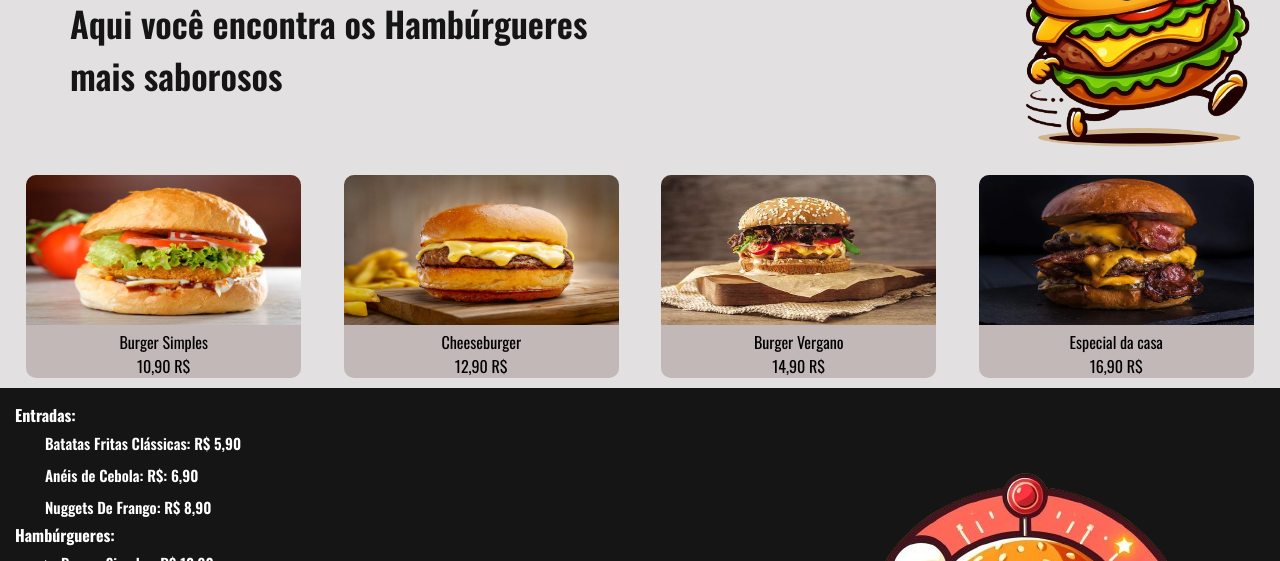
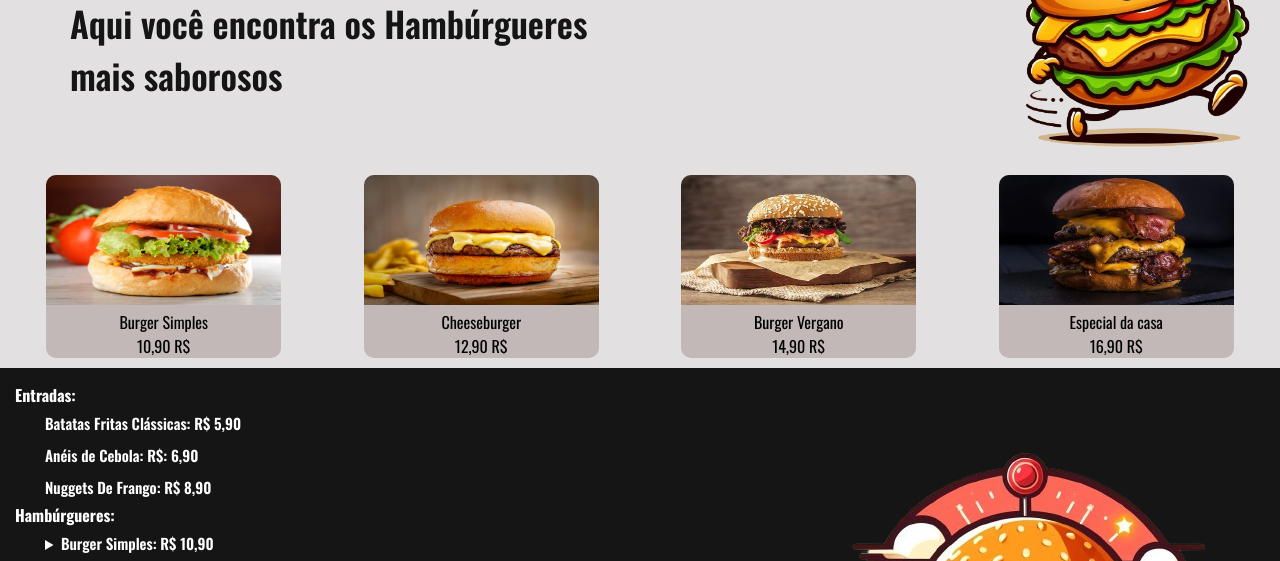
Before and after one commit to Lindomar17/burguer-house, a plain HTML site: page index.html in a window 1280 px wide. Shown: the part 235-796 px from the top of the page. Drawn offline with nearby package versions, Linux system fonts and the light colour scheme.

Commit message:
atualizei estilos

```diff
--- a/estilos/responsivo.css
+++ b/estilos/responsivo.css
@@ -77,6 +77,11 @@
         width: 650px;
     }
 
+    #hamburguers img {
+        width: 205px;
+        height: 130px;
+    }
+
     #hamburguers ul {
         display: flex;
         text-align: center;
@@ -134,6 +139,11 @@
         width: 700px;
     }
 
+    #hamburguers img {
+        width: 235px;
+        height: 130px;
+    }
+
     #hamburguers ul {
         display: flex;
         text-align: center;
--- a/estilos/style.css
+++ b/estilos/style.css
@@ -71,8 +71,8 @@ h2 {
 
 
 #hamburguers img {
-    width: 275px;
-    height: 150px;
+    width: 120px;
+    height: 110px;
 }
 
 #hamburguers > ul {
@@ -82,7 +82,7 @@ h2 {
     gap: 10px;
 
     overflow-x: scroll;
-    width: 380px;
+    width: 100%;
 
     padding: 10px;
 }
```
